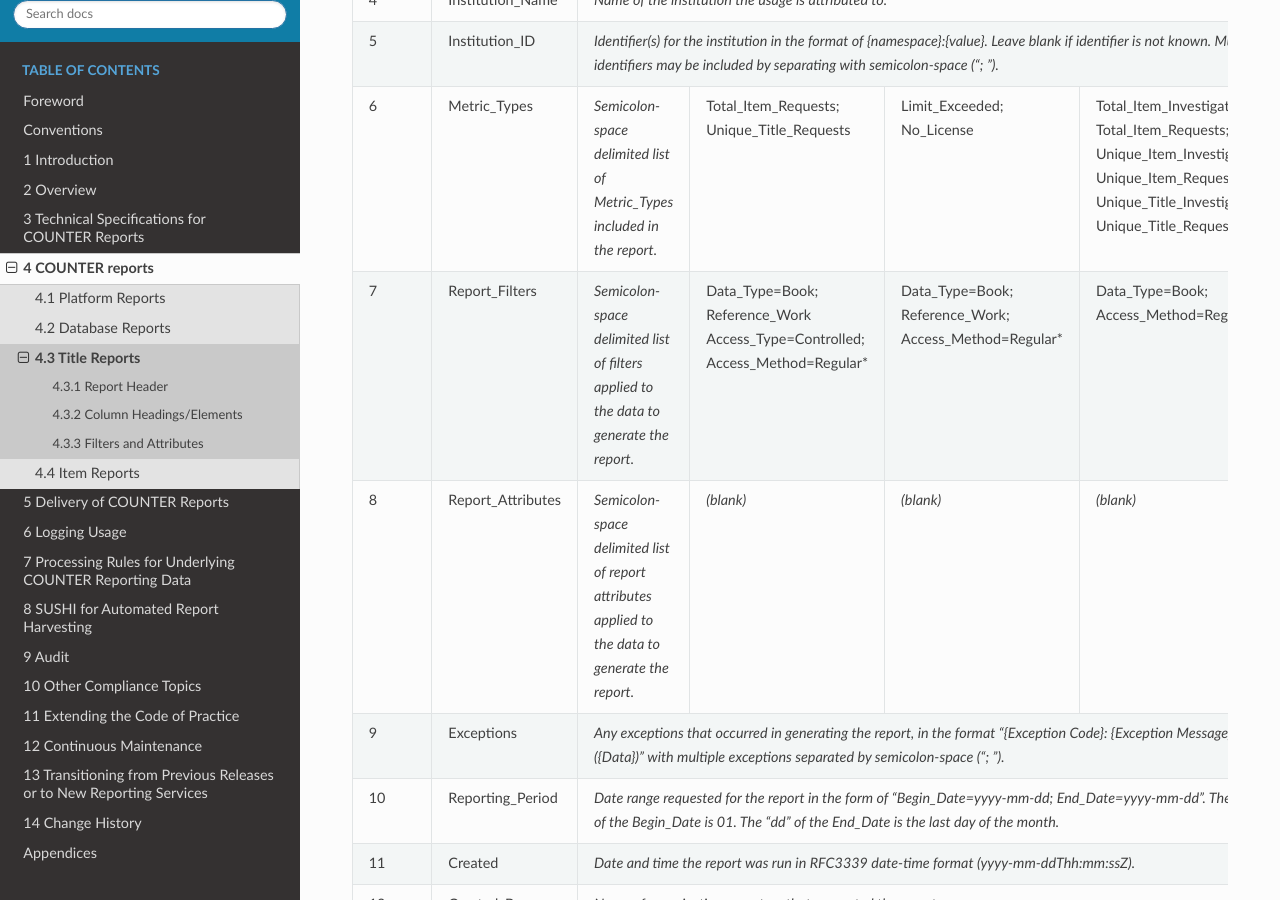
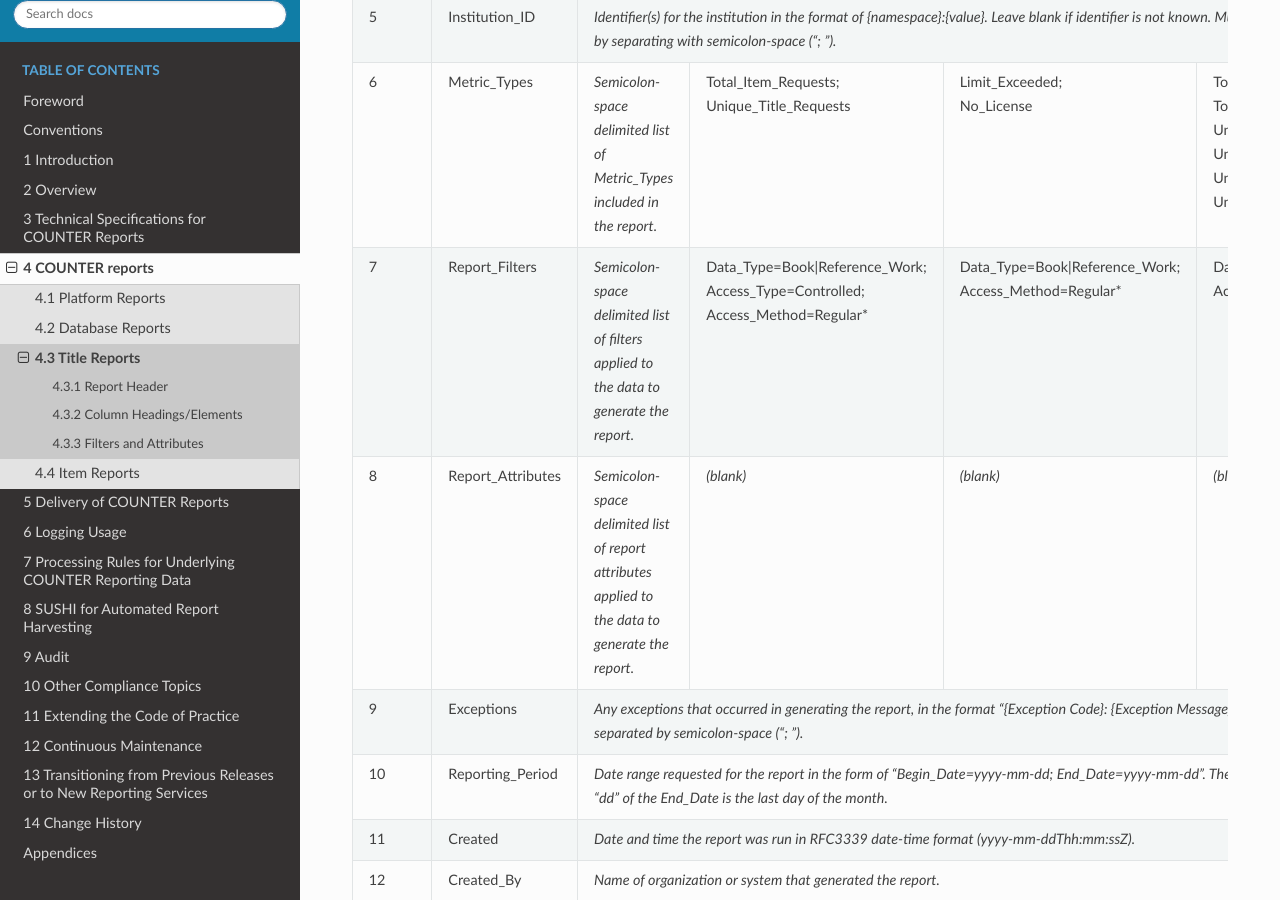
Before and after one commit to Project-Counter/cop5, a Sphinx documentation site: the page built from source/04-reports/03-title-reports.rst, in a window 1280 px wide and 900 px high, scrolled down 2035 px. Built offline with Sphinx 7.4.7 and the Read the Docs theme 2.0.0, drawn with Linux system fonts in a browser that asks for light colours; some of the changed text lies outside the part shown.

Commit message:
Fix report filters and list formatting

```diff
--- a/source/04-reports/03-title-reports.rst
+++ b/source/04-reports/03-title-reports.rst
@@ -156,12 +156,12 @@ Table 4.i (below) Header for Title Report and Standard Views of the Title Report
    * - 7
      - Report_Filters
      - *Semicolon-space delimited list of filters applied to the data to generate the report.*
-     - Data_Type=Book; Reference_Work\ |br|\ |lb|
+     - Data_Type=Book|Reference_Work;\ |br|\ |lb|
        Access_Type=Controlled;\ |br|\ |lb|
        Access_Method=Regular*
-     - Data_Type=Book; Reference_Work;\ |br|\ |lb|
+     - Data_Type=Book|Reference_Work;\ |br|\ |lb|
        Access_Method=Regular*
-     - Data_Type=Book;\ |br|\ |lb|
+     - Data_Type=Book|Reference_Work;\ |br|\ |lb|
        Access_Method=Regular*
 
    * - 8
```
Also changed, not shown: other parts of source/04-reports/03-title-reports.rst (+6 -3 lines).
